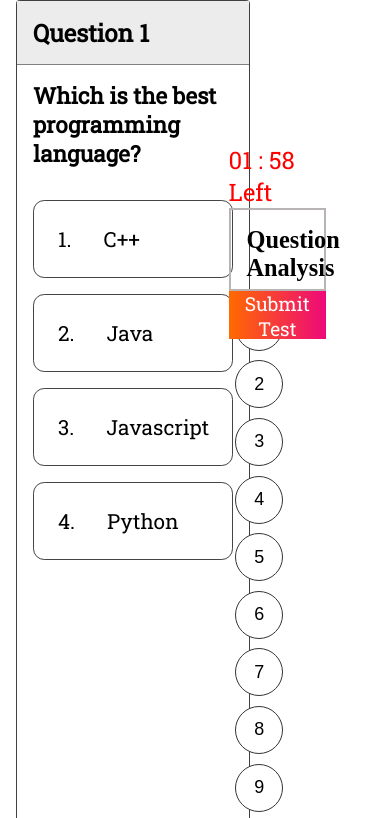
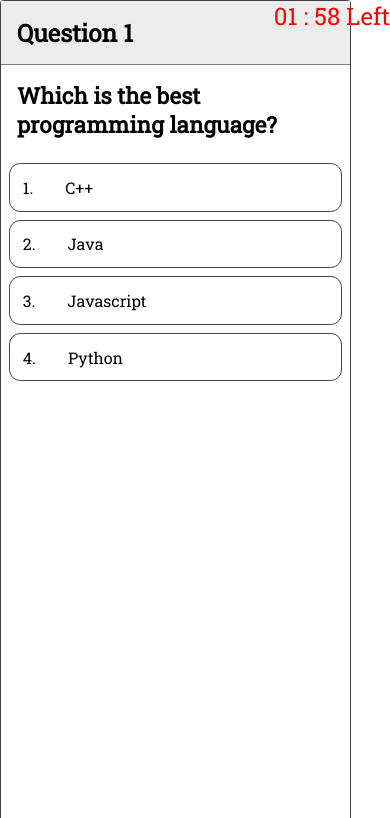
Before and after one commit to Nitish788/Nitish-Quiz-Project, a plain HTML site: page index.htm in a window 390 px wide. Both pictures are taken after a click on the button "Start Quiz". Shown: the top 818 px of the page. Drawn offline with Linux system fonts and the light colour scheme.

Commit message:
add media query

```diff
--- a/style.css
+++ b/style.css
@@ -5,7 +5,7 @@
 }
 
 .start {
-  height: 45vw;
+  height: 100vh;
   display: flex;
   justify-content: center;
   align-items: center;
@@ -58,7 +58,6 @@ mark {
 .main_section {
   display: flex;
   justify-content: space-between;
-  /* width: 100vw; */
 }
 .quiz {
   margin-left: 1rem;
@@ -66,8 +65,6 @@ mark {
 .quiz_question {
   width: 60vw;
   height: 100vh;
-  display: flex;
-  flex-direction: column;
   border: 1px solid rgb(65, 63, 63);
   border-radius: 0.2rem;
   font-family: "Roboto Slab", serif;
@@ -81,7 +78,6 @@ mark {
   padding-left: 1rem;
 }
 .question {
-  display: flex;
   padding: 1rem;
   font-size: 1.4rem;
 }
@@ -106,21 +102,19 @@ button {
   border: none;
 }
 .border {
+  display: flex;
+  flex-direction: column;
   border: 2px solid rgb(184, 180, 180);
   width: 25vw;
   height: 21.2vw;
 }
 .scorecard {
-  display: flex;
-  flex-direction: column;
   border-radius: 0.3rem;
   width: 25vw;
   height: 25vw;
-  justify-content: space-around;
-  align-items: center;
   position: fixed;
   right: 4rem;
-  top: 9rem;
+  top: 8rem;
 }
 .timer {
   font-family: "Roboto Slab", serif;
@@ -130,13 +124,13 @@ button {
 
 .head {
   font-size: 1.3rem;
-  text-align: center;
+  align-self: center;
   padding: 1rem;
 }
 .ques_num {
   width: 3rem;
   height: 3rem;
-  border-radius: 50%;
+  border-radius: 3rem;
   margin: 0.3rem;
   font-size: 1.12rem;
   background-color: white;
@@ -211,3 +205,44 @@ button {
 .hidden {
   display: none;
 }
+@media only screen and (max-width: 750px) {
+  .front {
+    width: 80vw;
+    height: 100vh;
+  }
+  .option {
+    padding: 0.8rem;
+    margin: 0.5rem;
+    font-size: 1rem;
+  }
+  .quiz {
+    margin-left: 0rem;
+  }
+  #submit {
+    margin-left: 0rem;
+  }
+}
+@media only screen and (max-width: 1260px) {
+  .quiz_question {
+    width: 90vw;
+    height: 100vh;
+  }
+  .border {
+    display: none;
+  }
+  .scorecard {
+    position: static;
+  }
+  .main_section {
+    flex-direction: column;
+  }
+  #submit {
+    width: 90vw;
+    margin-left: 1rem;
+  }
+  .timer {
+    position: absolute;
+    top: 0rem;
+    right: 0rem;
+  }
+}
```
Also changed, not shown: index.htm (+0 -1 lines).
